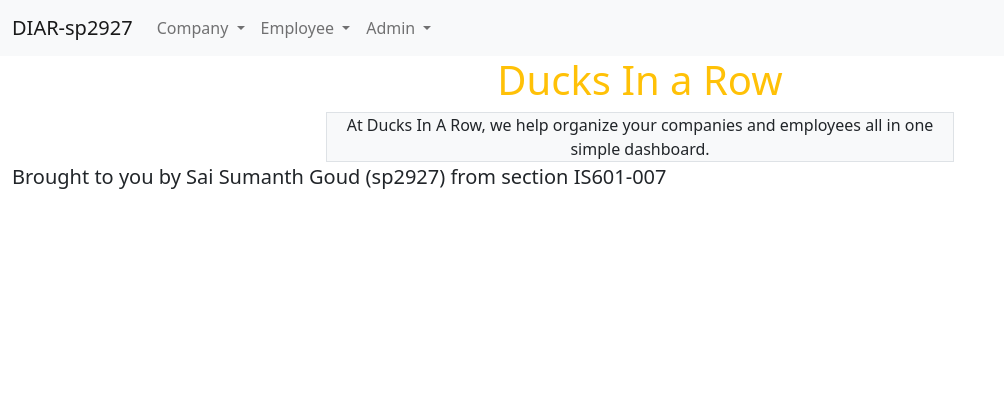
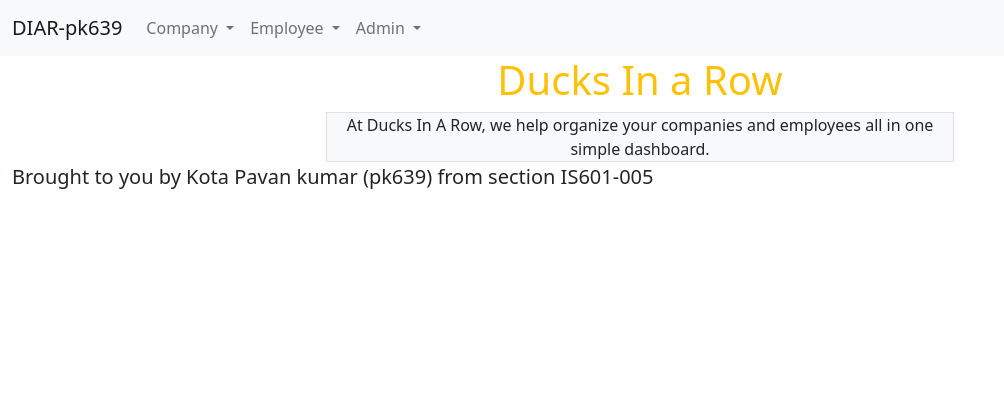
Before and after one commit to Kotapavankumar1/IS601-005, a Flask app: page / in a window 1280 px wide. Shown: the top 420 px of the page, without its empty margins (0-1004 px from the left). Run offline with Flask 2, Linux system fonts and the light colour scheme.

Commit message:
made some changes in file

```diff
--- a/BusinessManagement/templates/index.html
+++ b/BusinessManagement/templates/index.html
@@ -7,7 +7,7 @@
         organize your
         companies and
         employees all in one simple dashboard.</div>
-    <div class="lead">Brought to you by Sai Sumanth Goud (sp2927) from section IS601-007
+    <div class="lead">Brought to you by Kota Pavan kumar (pk639) from section IS601-005
         {# TODO replace my name with your first name #}
         {# TODO replace my ucid with your ucid #}
         {# TODO replace both with your section (i.e., 005, 007, etc) #}
--- a/BusinessManagement/templates/layout.html
+++ b/BusinessManagement/templates/layout.html
@@ -28,7 +28,7 @@
         <nav class="navbar navbar-expand-lg bg-light">
             <div class="container-fluid">
                 {# TODO replace my ucid mt85 with your ucid #}
-                <a class="navbar-brand" href="{{url_for('home.index')}}">DIAR-sp2927</a>
+                <a class="navbar-brand" href="{{url_for('home.index')}}">DIAR-pk639</a>
                 <button class="navbar-toggler" type="button" data-bs-toggle="collapse"
                     data-bs-target="#navbarSupportedContent" aria-controls="navbarSupportedContent"
                     aria-expanded="false" aria-label="Toggle navigation">
--- a/BusinessManagement/views/company.py
+++ b/BusinessManagement/views/company.py
@@ -195,6 +195,8 @@ def edit():
 
 @company.route("/delete", methods=["GET"])
 def delete():
+    #pk639
+    #12/4/2022
     # TODO delete-1 delete company by id (unallocate any employees)
     # TODO delete-2 redirect to company search
     # TODO delete-3 pass all argument except id to this route
```
Also changed, not shown: BusinessManagement/test/test_edit_company.py (+5 -0 lines), BusinessManagement/test/test_edit_employee.py (+2 -0 lines), BusinessManagement/views/admin.py (+16 -0 lines), BusinessManagement/views/employee.py (+60 -0 lines), flask_sample/m6_submission.md (+1 -1 lines), BusinessManagement/test/test_add_employee.py (line endings or trailing spaces).
